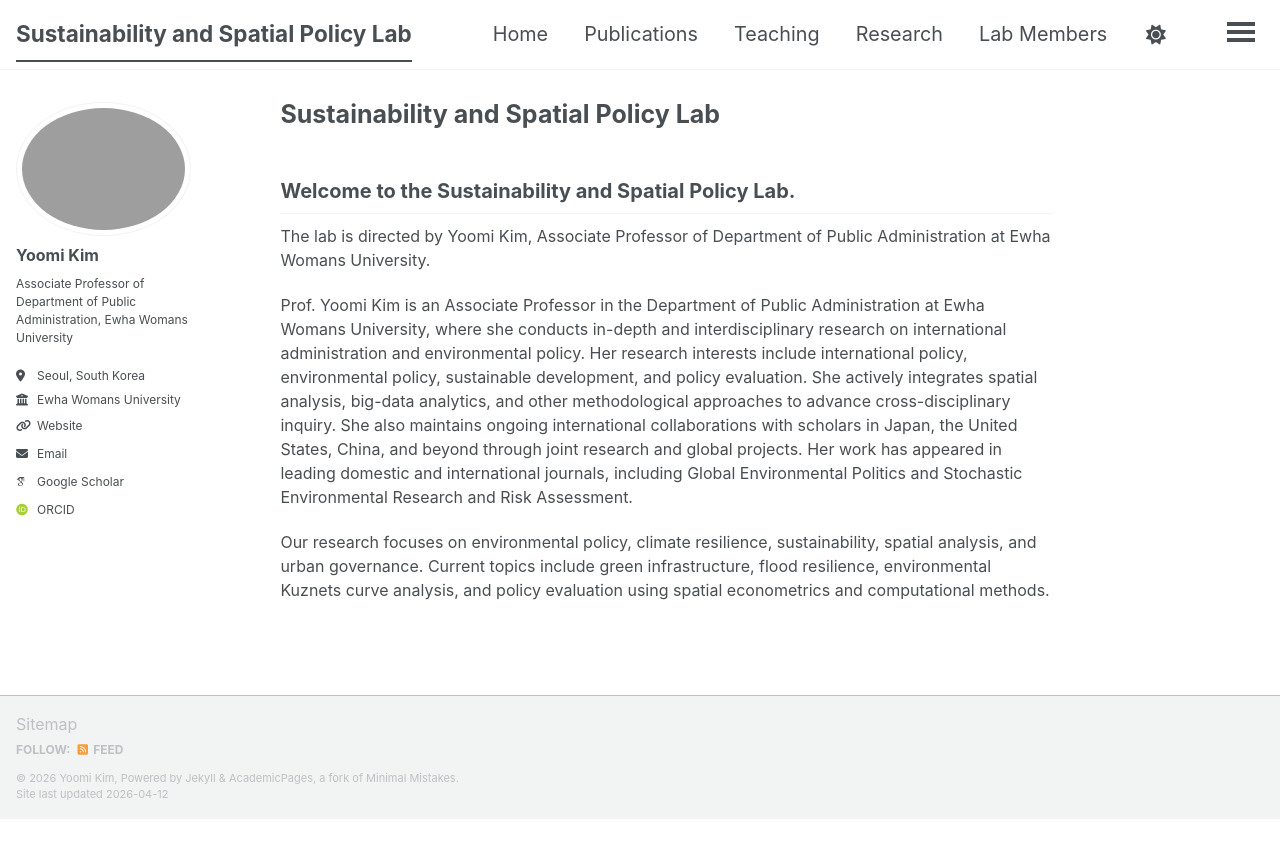
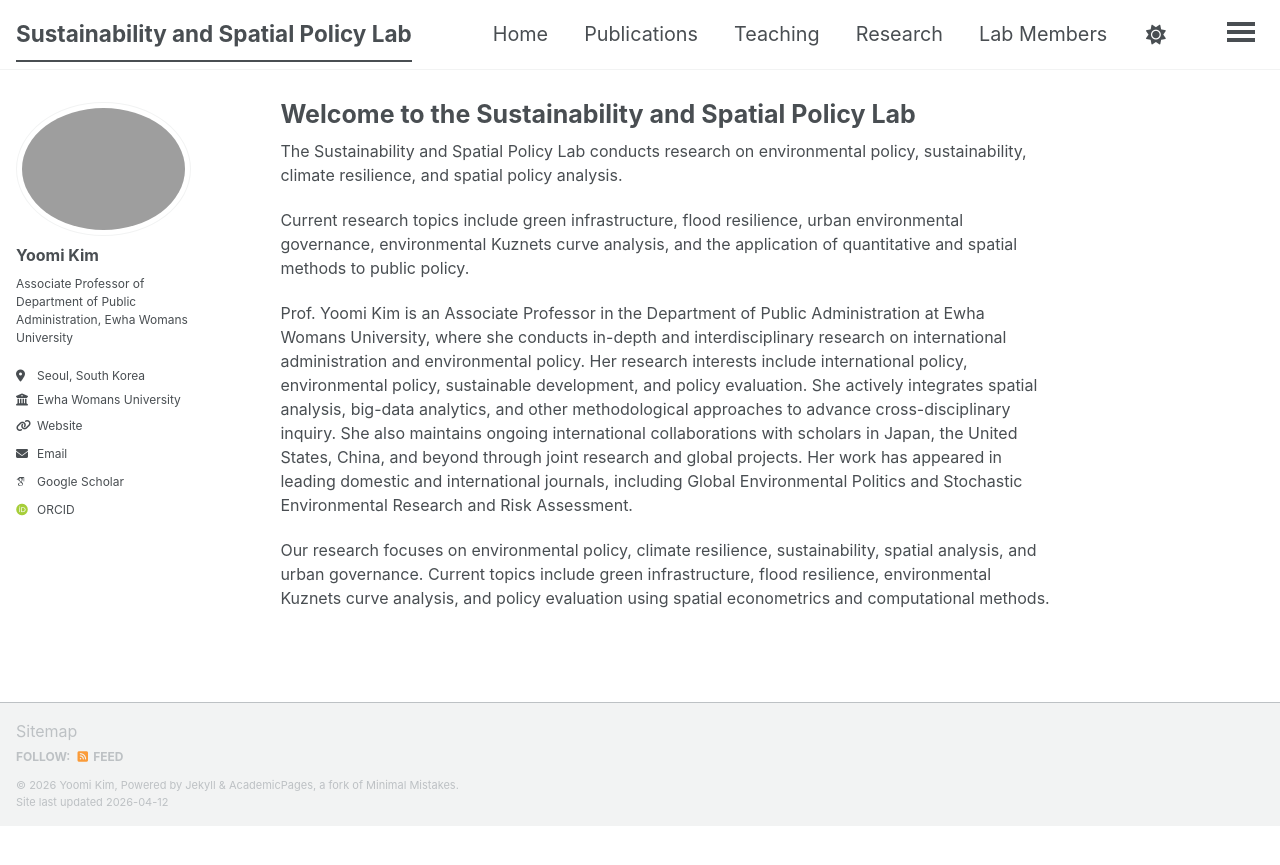
Before and after one commit to ymkim-ssplab/ymkim-ssplab.github.io, a Jekyll site: the page built from _pages/about.md, in a window 1280 px wide. Shown: the top 865 px of the page. Built offline with Jekyll 4.4.1, drawn with Linux system fonts in a browser that asks for light colours; some web fonts are replaced; a script bundle is joined from its source files by our own code; library files that are not in the unit come from our copies.

Commit message:
Update about.md

```diff
--- a/_pages/about.md
+++ b/_pages/about.md
@@ -1,17 +1,15 @@
 ---
 permalink: /
-title: "Sustainability and Spatial Policy Lab"
+title: "Welcome to the Sustainability and Spatial Policy Lab"
 author_profile: true
 redirect_from:
   - /about/
   - /about.html
 ---
 
+The Sustainability and Spatial Policy Lab conducts research on environmental policy, sustainability, climate resilience, and spatial policy analysis.
 
-
-Welcome to the Sustainability and Spatial Policy Lab.
------
-The lab is directed by Yoomi Kim, Associate Professor of Department of Public Administration at Ewha Womans University.
+Current research topics include green infrastructure, flood resilience, urban environmental governance, environmental Kuznets curve analysis, and the application of quantitative and spatial methods to public policy.
 
 Prof. Yoomi Kim is an Associate Professor in the Department of Public Administration at Ewha Womans University, where she conducts in-depth and interdisciplinary research on international administration and environmental policy. Her research interests include international policy, environmental policy, sustainable development, and policy evaluation. She actively integrates spatial analysis, big-data analytics, and other methodological approaches to advance cross-disciplinary inquiry. She also maintains ongoing international collaborations with scholars in Japan, the United States, China, and beyond through joint research and global projects. Her work has appeared in leading domestic and international journals, including Global Environmental Politics and Stochastic Environmental Research and Risk Assessment.
 
```
